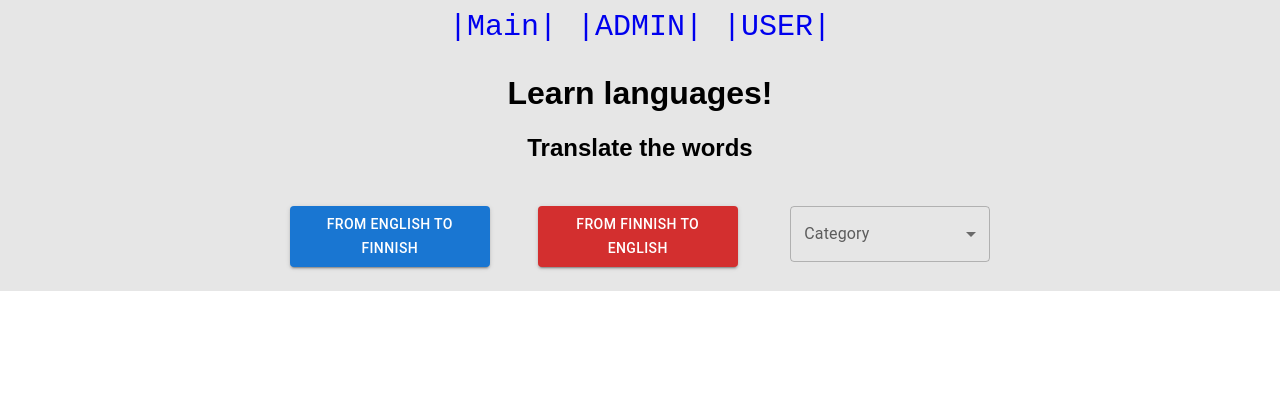
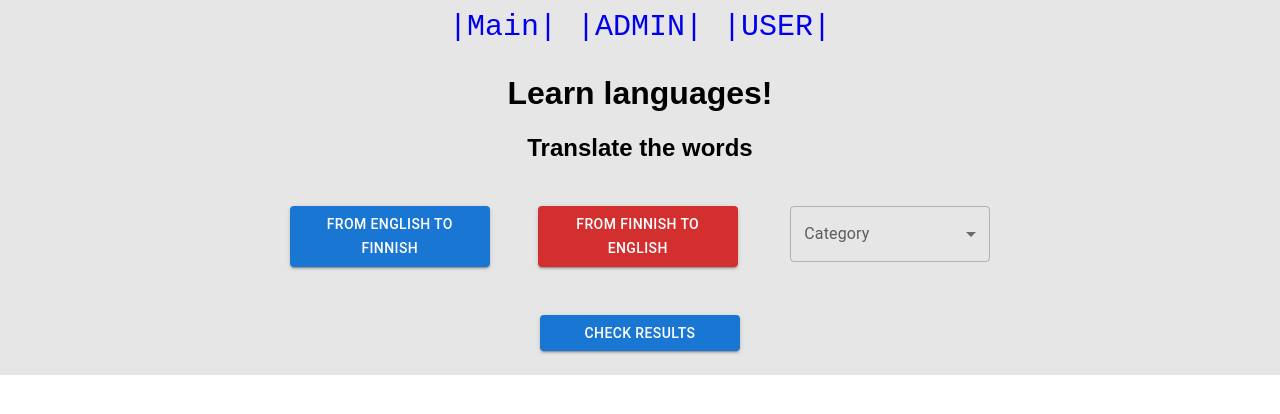
Before and after one commit to jftamk/language-app-project, a React (Create React App) app in the folder frontend/: page /user in a window 1280 px wide. Shown: the top 414 px of the page. Built offline with nearby package versions, Linux system fonts and the light colour scheme.

Commit message:
Add: checkResult()

```diff
--- a/frontend/src/user.js
+++ b/frontend/src/user.js
@@ -23,6 +23,7 @@ function USER(props) {
   const [category, setCategory] = useState(""); //Category items
   const [urls, setURL] = useState(""); //For selecting category
   const [header, setHeader] = useState(""); //For headers
+  const [result, setResult] = useState(""); //For results
 
   //Fetch list with selected category--------------
   useEffect(() => {
@@ -102,6 +103,13 @@ function USER(props) {
     score++;
   }
 
+  async function checkresult() {
+    console.log(urls);
+
+    const check = "YOUR SCORE:" + score + "/" + state.length;
+    setResult(check);
+  }
+
   return (
     <div className="Apps">
       <h1>Learn languages!</h1>
@@ -147,8 +155,16 @@ function USER(props) {
               {" "}
               {header}
               {state}
+              {result}
             </Table>
           </TableContainer>
+          <Button
+            variant="contained"
+            sx={{ m: 3, width: 200 }}
+            onClick={checkresult}
+          >
+            Check results
+          </Button>
         </div>
       </div>
     </div>
```
